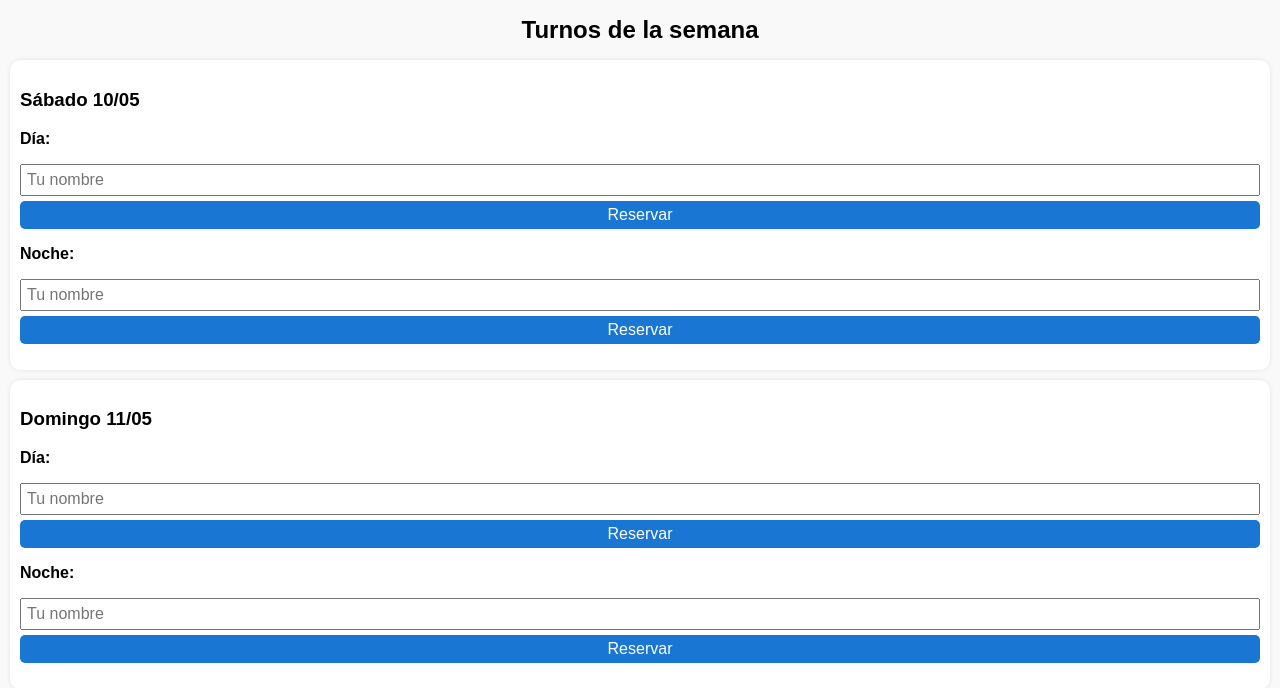
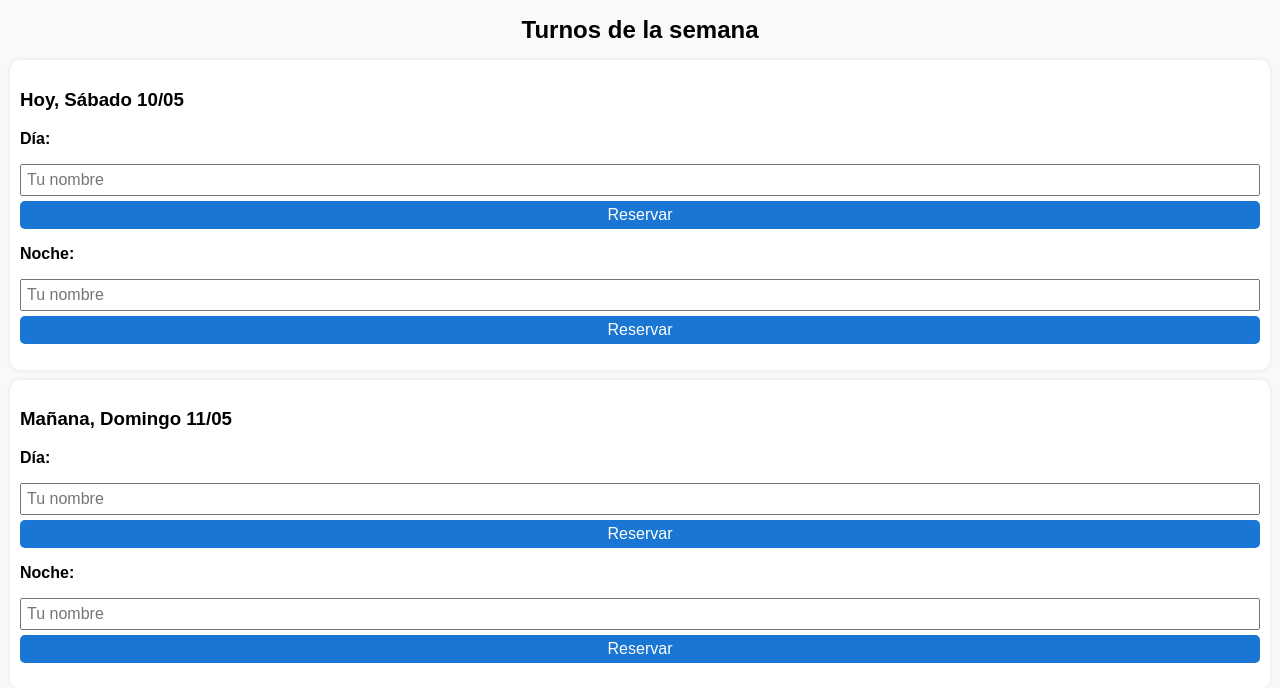
Before and after one commit to T-cordoba/Turnos-cuidado-mama, a Flask app: page / in a window 1280 px wide. Shown: the top 688 px of the page. Run offline with Flask 3, Linux system fonts and the light colour scheme; data that the repository does not hold is empty.

Commit message:
Add 'mañana' variable and update index.html to display today's and tomorrow's dates

```diff
--- a/app/routes.py
+++ b/app/routes.py
@@ -38,6 +38,7 @@ def index():
     locale.setlocale(locale.LC_TIME, 'C')
 
     hoy = datetime.today().date()
+    mañana = hoy + timedelta(days=1)
     dias_raw = [hoy + timedelta(days=i) for i in range(7)]
     dias = [(dia, dia.strftime('%A')) for dia in dias_raw]
 
@@ -52,4 +53,4 @@ def index():
     }
 
     turnos = {(t.fecha, t.tipo): t.nombre for t in Turno.query.all()}
-    return render_template('index.html', dias=dias, turnos=turnos, dias_traducidos=dias_traducidos)
+    return render_template('index.html', dias=dias, turnos=turnos, dias_traducidos=dias_traducidos, hoy=hoy, mañana=mañana)
--- a/app/templates/index.html
+++ b/app/templates/index.html
@@ -11,22 +11,30 @@
     <div class="calendario">
         {% for dia in dias %}
         <div class="dia">
-            <h3>{{ dias_traducidos[dia[1]] }} {{ dia[0].strftime('%d/%m') }}</h3>
+            <h3>
+                {% if dia[0] == hoy %}
+                    Hoy, {{ dias_traducidos[dia[1]] }} {{ dia[0].strftime('%d/%m') }}
+                {% elif dia[0] == mañana %}
+                    Mañana, {{ dias_traducidos[dia[1]] }} {{ dia[0].strftime('%d/%m') }}
+                {% else %}
+                    {{ dias_traducidos[dia[1]] }} {{ dia[0].strftime('%d/%m') }}
+                {% endif %}
+            </h3>
 
             {% for turno in ['día', 'noche'] %}
                 <div class="turno">
                     <p><strong>{{ turno.capitalize() }}:</strong>
-                    {% if (dia, turno) in turnos %}
-                        {{ turnos[(dia, turno)] }}
+                    {% if (dia[0], turno) in turnos %}
+                        {{ turnos[(dia[0], turno)] }}
                         <form method="post">
-                            <input type="hidden" name="fecha" value="{{ dia }}">
+                            <input type="hidden" name="fecha" value="{{ dia[0].strftime('%Y-%m-%d') }}">
                             <input type="hidden" name="tipo" value="{{ turno }}">
                             <input type="hidden" name="action" value="cancelar">
                             <button>Cancelar</button>
                         </form>
                     {% else %}
                         <form method="post">
-                            <input type="hidden" name="fecha" value="{{ dia }}">
+                            <input type="hidden" name="fecha" value="{{ dia[0].strftime('%Y-%m-%d') }}">
                             <input type="hidden" name="tipo" value="{{ turno }}">
                             <input type="hidden" name="action" value="reservar">
                             <input type="text" name="nombre" placeholder="Tu nombre" required>
```
